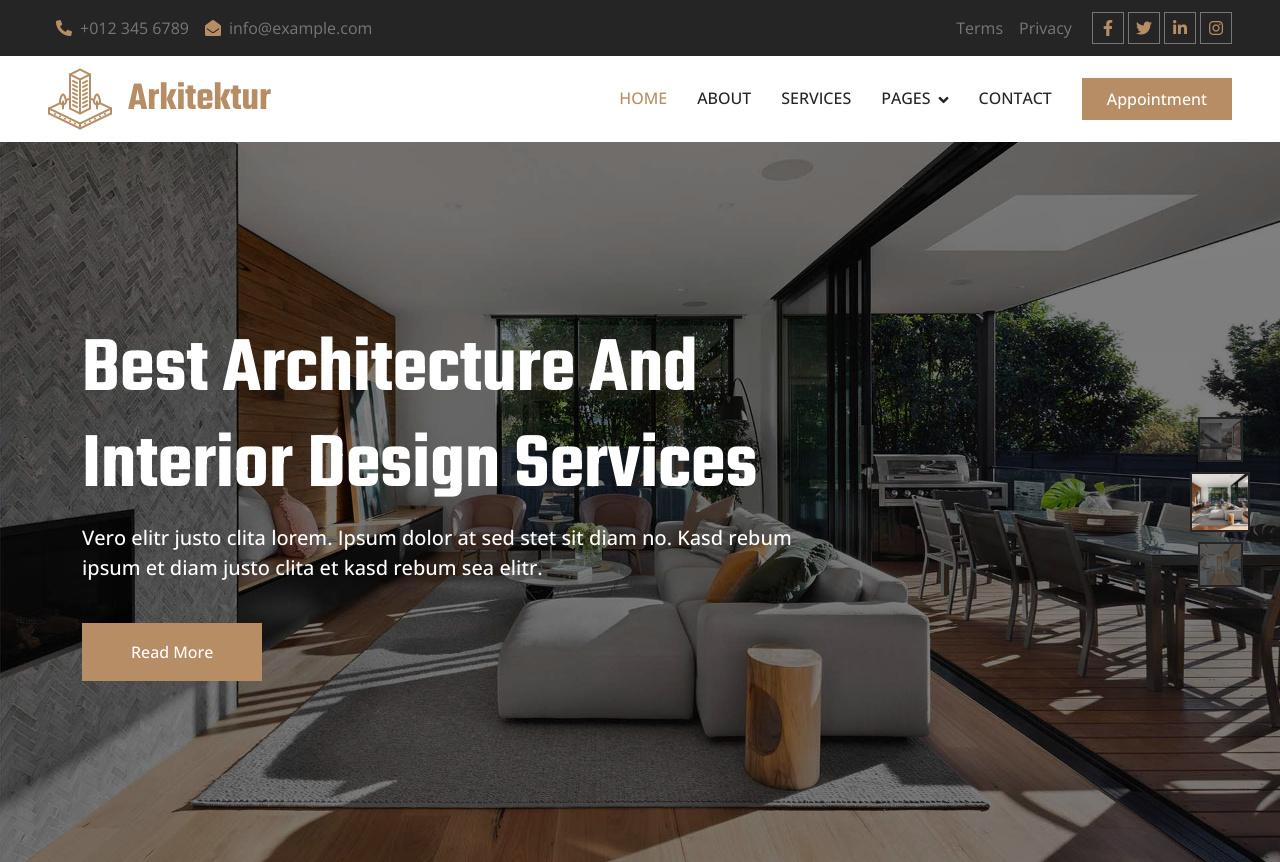
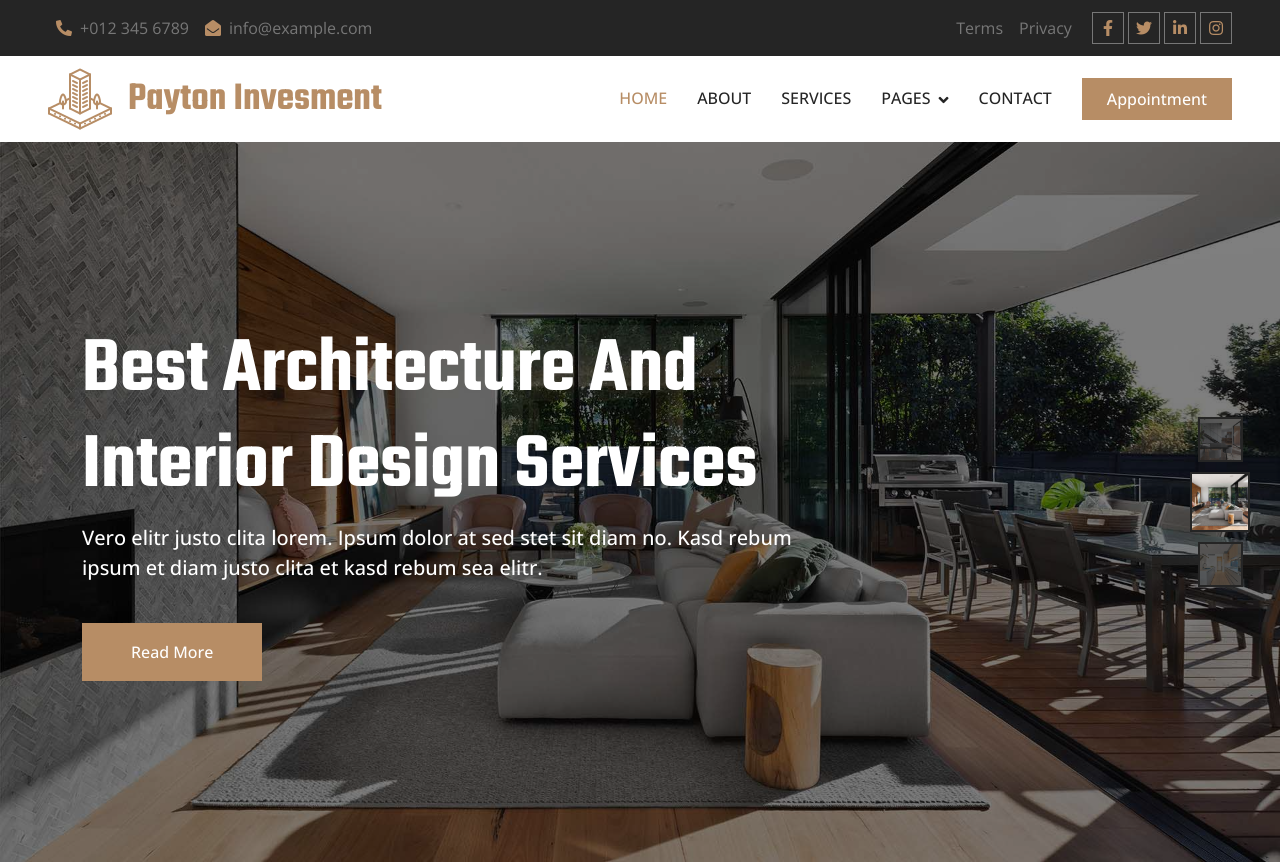
Before and after one commit to paytoncode/paytoncode.github.io, a plain HTML site: page index.html in a window 1280 px wide. Shown: the top 862 px of the page. Drawn offline with nearby package versions, Linux system fonts and the light colour scheme.

Commit message:
feat: update name

```diff
--- a/index.html
+++ b/index.html
@@ -3,7 +3,7 @@
 
 <head>
     <meta charset="utf-8">
-    <title>Arkitektur - Architecture HTML Template</title>
+    <title>Payton Invesment</title>
     <meta content="width=device-width, initial-scale=1.0" name="viewport">
     <meta content="" name="keywords">
     <meta content="" name="description">
@@ -70,7 +70,7 @@
     <!-- Navbar Start -->
     <nav class="navbar navbar-expand-lg bg-white navbar-light sticky-top py-lg-0 px-lg-5 wow fadeIn" data-wow-delay="0.1s">
         <a href="index.html" class="navbar-brand ms-4 ms-lg-0">
-            <h1 class="text-primary m-0"><img class="me-3" src="img/icons/icon-1.png" alt="Icon">Arkitektur</h1>
+            <h1 class="text-primary m-0"><img class="me-3" src="img/icons/icon-1.png" alt="Icon">Payton Invesment</h1>
         </a>
         <button type="button" class="navbar-toggler me-4" data-bs-toggle="collapse" data-bs-target="#navbarCollapse">
             <span class="navbar-toggler-icon"></span>
```
Also changed, not shown: 404.html (+2 -2 lines), about.html (+2 -2 lines), appointment.html (+2 -2 lines), contact.html (+2 -2 lines), feature.html (+2 -2 lines), project.html (+2 -2 lines), service.html (+2 -2 lines), team.html (+2 -2 lines), testimonial.html (+2 -2 lines).
